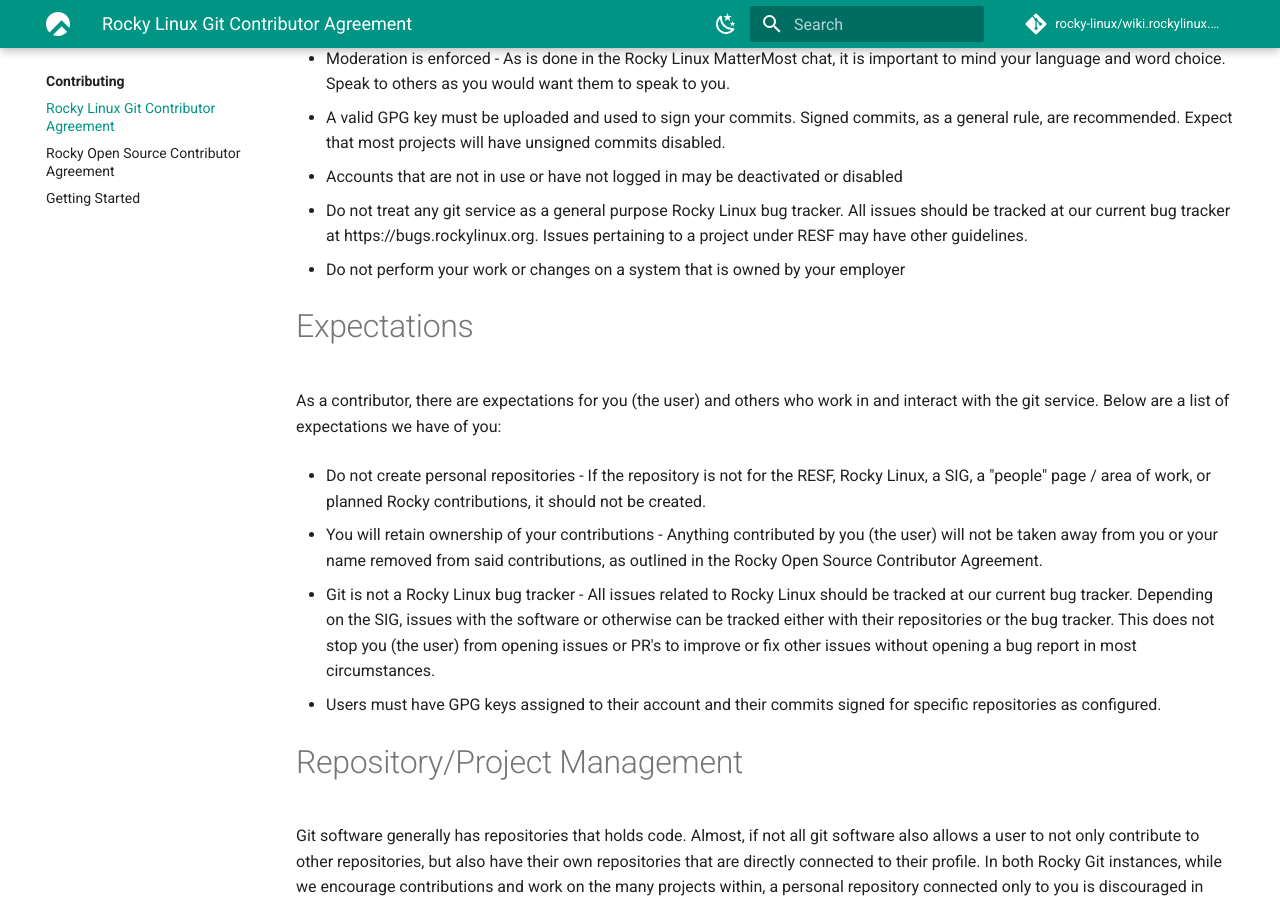
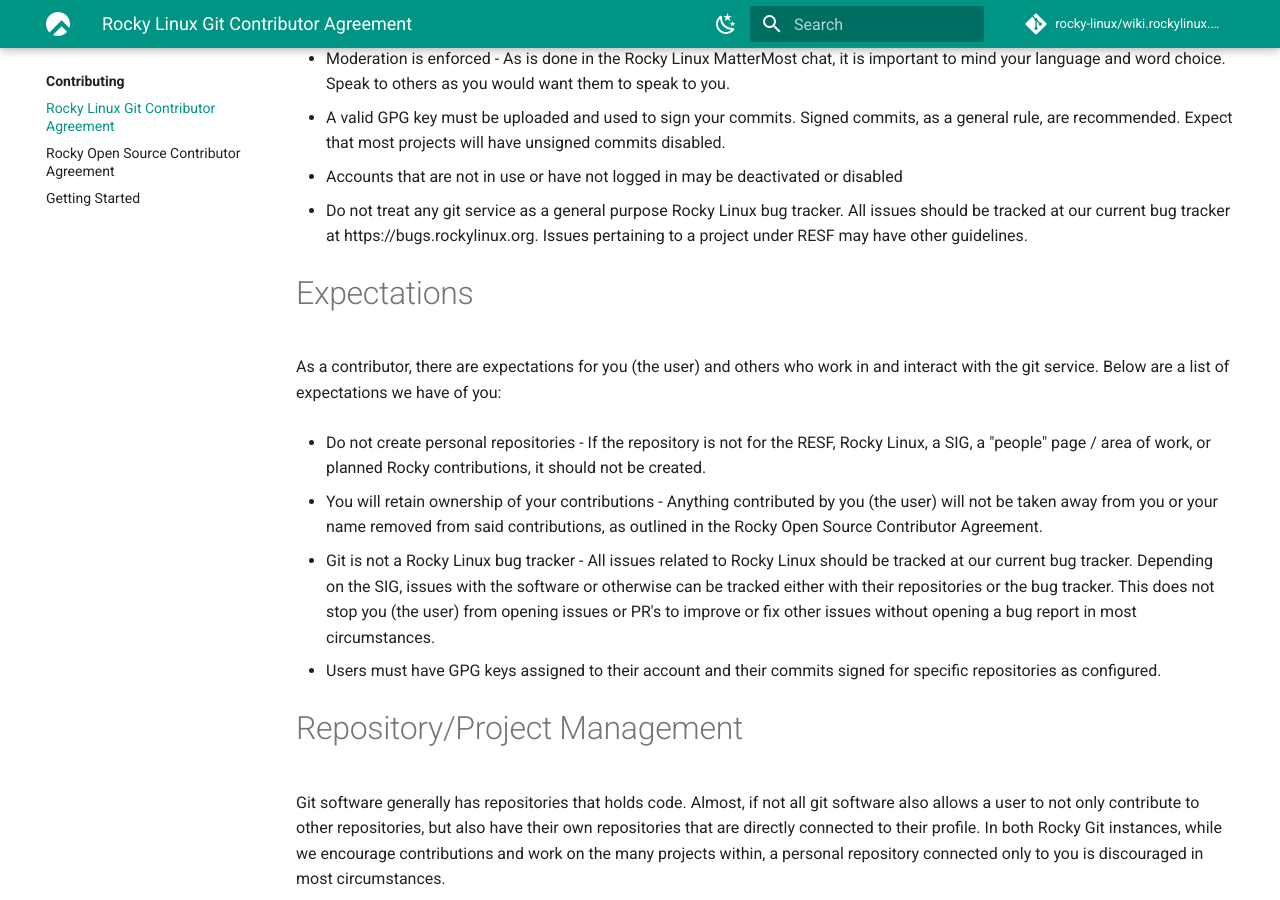
Before and after one commit to rocky-linux/wiki.rockylinux.org, an MkDocs documentation site: the page built from docs/contributing/git.md, in a window 1280 px wide and 900 px high, scrolled down 809 px. Built offline with MkDocs 1.6.1 and Material for MkDocs 9.7.7, drawn with Linux system fonts in a browser that asks for light colours; comment, search, counter and statistics services are not loaded.

Commit message:
remove language regarding no work on 'Company' devices
Signed-off-by: Neil Hanlon <neil@rockylinux.org>

```diff
--- a/docs/contributing/git.md
+++ b/docs/contributing/git.md
@@ -53,8 +53,6 @@
   All issues should be tracked at our current bug tracker at
   https://bugs.rockylinux.org. Issues pertaining to a project under RESF may
   have other guidelines.
-
-* Do not perform your work or changes on a system that is owned by your employer
 
 Expectations
 ============
```
